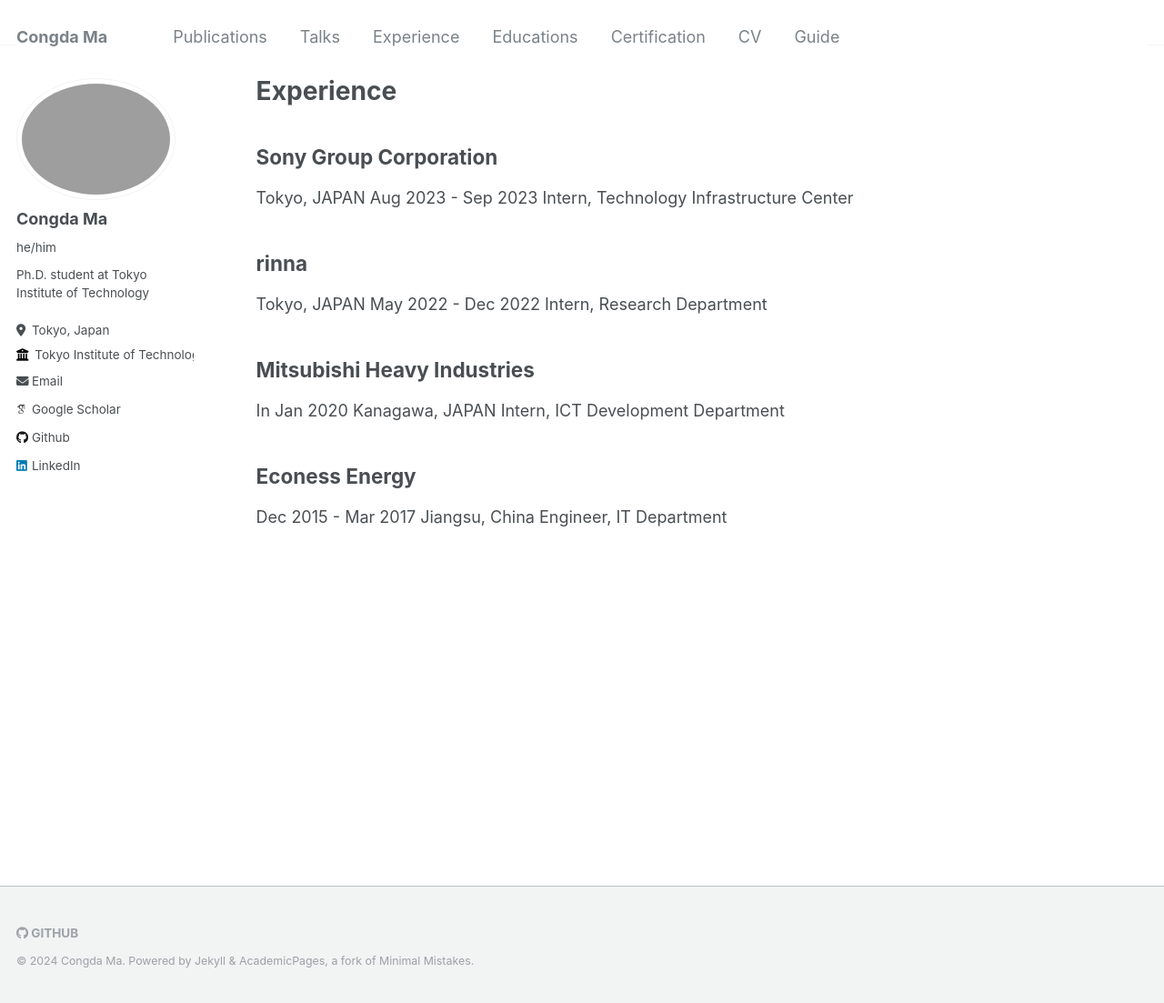
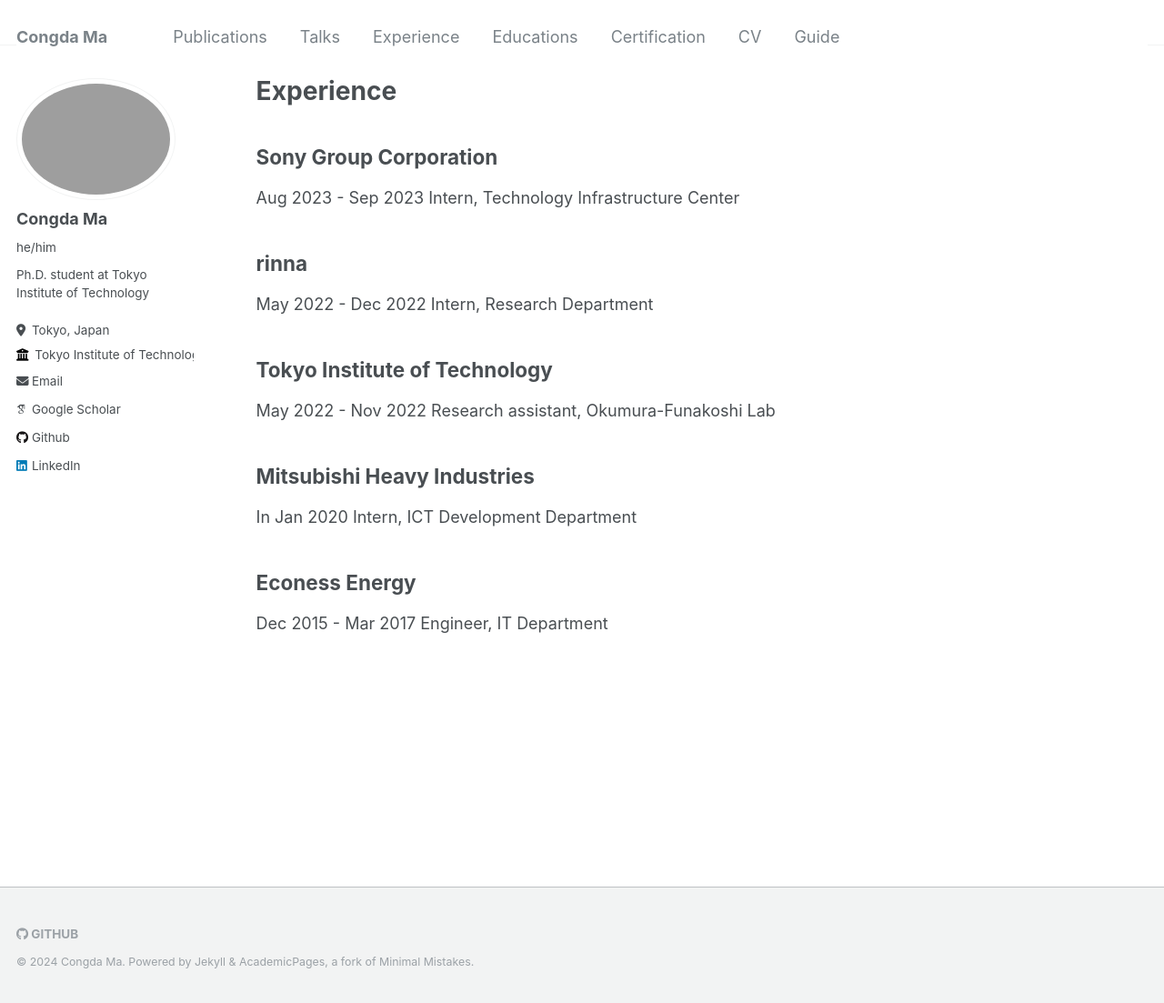
Before and after one commit to derrickmaa/derrickmaa.github.io, a Jekyll site: the page built from _pages/teaching.md, in a window 1280 px wide and 1103 px high. Shown: the whole window at 91% size. Built offline with Jekyll 4.4.1, drawn with Linux system fonts in a browser that asks for light colours; some web fonts are replaced.

Commit message:
Update teaching.md

```diff
--- a/_pages/teaching.md
+++ b/_pages/teaching.md
@@ -7,21 +7,21 @@ author_profile: true
 
 
 ## Sony Group Corporation
-Tokyo, JAPAN
 Aug 2023 - Sep 2023
 Intern, Technology Infrastructure Center
 
 ## rinna
-Tokyo, JAPAN
 May 2022 - Dec 2022
 Intern, Research Department
 
+## Tokyo Institute of Technology
+May 2022 - Nov 2022
+Research assistant, Okumura-Funakoshi Lab
+
 ## Mitsubishi Heavy Industries
 In Jan 2020
-Kanagawa, JAPAN
 Intern, ICT Development Department
 
 ## Econess Energy
 Dec 2015 - Mar 2017
-Jiangsu, China
 Engineer, IT Department
```
